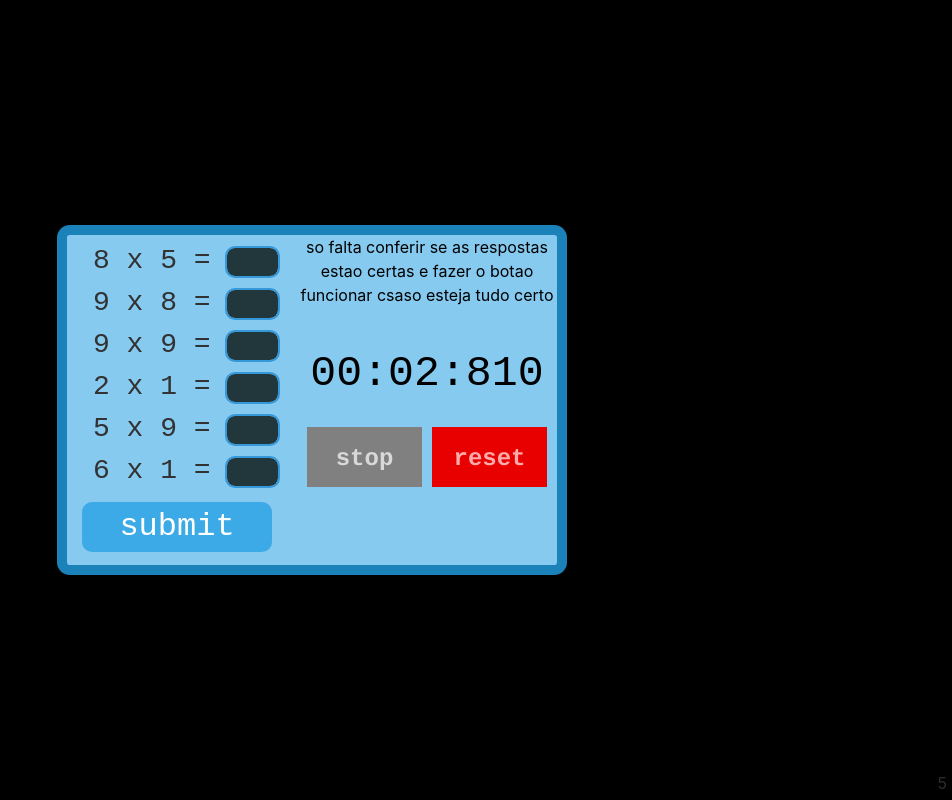
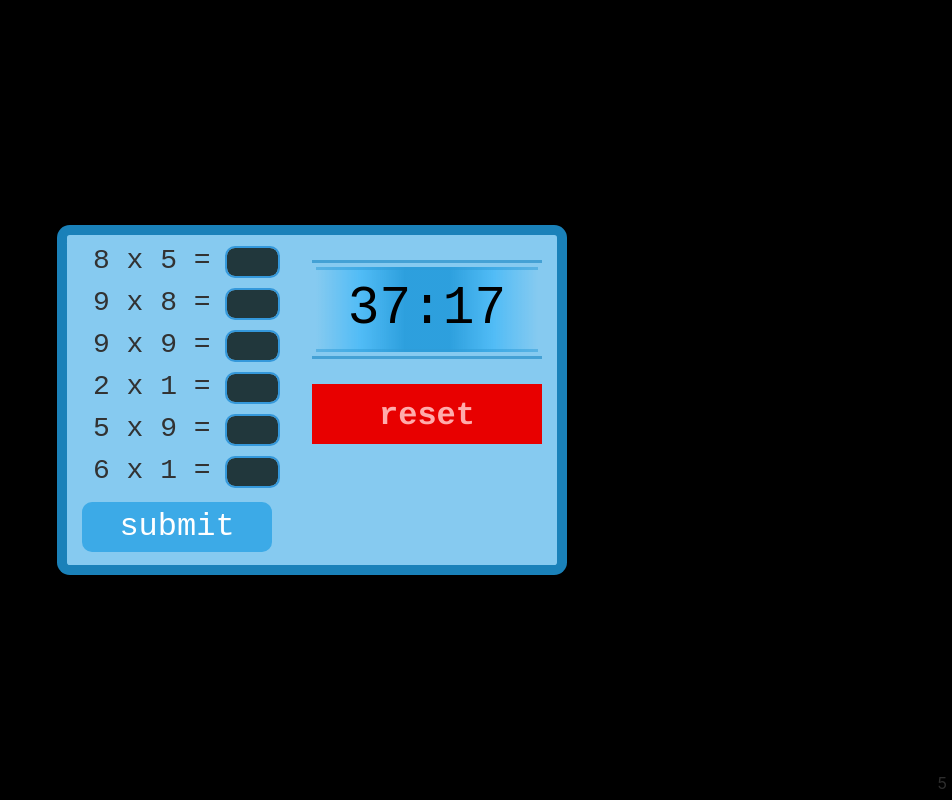
Before and after one commit to danielbaiadias18/descubra_me, a plain HTML site: page pagina5.html in a window 1280 px wide. Both pictures are taken after a click on the button "start". Shown: the whole page, without its empty margins (328-1280 px from the left). Drawn offline with nearby package versions, Linux system fonts and the light colour scheme; some packages are replaced by stand-ins of ours; a script that the page names is missing.

Commit message:
style na pagina 5 e style e javascript na pagina 3

```diff
--- a/css/pagina5.css
+++ b/css/pagina5.css
@@ -128,15 +128,25 @@ input::-webkit-inner-spin-button {
 }
 
 #contador {
+    width: 230px;
     text-align: center;
     font-family: 'Courier New', Courier;
-    padding-top: 35px;
+    border: 3px solid #047bbb80;
+    padding: 4px 0px;
+    border-left: none;
+    border-right: none;
+    margin: auto;
+    margin-top: 25px;
 }
 
 #cron {
-    font-size: 2.7em;
-    margin: 0px 10px;
-    border-radius: 5px;
+    width: 222px;
+    font-size: 3.3em;
+    border: 3px solid #2f9cd780;
+    border-left: none;
+    border-right: none;
+    margin: auto;
+    background-image: linear-gradient(to right, transparent ,#00a6ff65 , #008ad4a9 40% 60%, #00a6ff65 , transparent );
 
 }
 
@@ -144,17 +154,16 @@ input::-webkit-inner-spin-button {
     display: flex;
     justify-content: center;
     align-items: center;
-    margin-top: 20px;
+    margin-top: 25px;
 }
 
 #botaoStart,
-#botaoStop,
 #botaoReset {
-    width: 115px;
+    width: 230px;
     height: 60px;
     padding-top: 5px;
     color: white;
-    font-size: 1.5em;
+    font-size: 2em;
     font-family: Courier;
     font-weight: bold;
     transition-duration: .5s;
@@ -163,7 +172,6 @@ input::-webkit-inner-spin-button {
 
 #botaoStart {
     display: block;
-    margin-right: 5px;
     border: 2px solid green;
     color: rgb(132, 237, 132);
     background-color: green;
@@ -174,24 +182,11 @@ input::-webkit-inner-spin-button {
     background-color: rgba(0, 255, 0, 0.336);
 }
 
-#botaoStop {
-    background-color: gray;
-    display: none;
-    margin-right: 5px;
-    color: rgb(216, 216, 216);
-    border: 2px solid gray;
-}
-
-#botaoStop:hover {
-    color: gray;
-    background-color: rgba(176, 176, 176, 0.574);
-}
-
 #botaoReset {
     background-color: #e80000;
     border: 2px solid #e80000;
-    margin-left: 5px;
     color: rgb(255, 171, 171);
+    display: none;
 }
 
 #botaoReset:hover {
--- a/pagina5.html
+++ b/pagina5.html
@@ -21,93 +21,61 @@
             <div id="fundo">
                 <div id="contas">
                     <div id="blur">Click in start <br> to view</div>
-                    <div
-                    >
+                    <div>
                         <p id="i1"></p>
-                        <input
-                            type="number"
-                            onclick="submit()"
+                        <input type="number" onclick="submit()"
                             oninput="javascript:
-                            if (this.value.length > this.maxLength) this.value = this.  value.slice(0, this.maxLength);"
-                            type="number"
-                            maxlength="2"
-                            class="input"
-                        >
+                            if (this.value.length > this.maxLength) this.value = this.  value.slice(0, this.maxLength);" type="number" maxlength="2"
+                            class="input">
                     </div>
                     <div>
                         <p id="i2"></p>
-                        <input
-                            type="number"
-                            onclick="submit()"
+                        <input type="number" onclick="submit()"
                             oninput="javascript:
-                            if (this.value.length > this.maxLength) this.value = this.  value.slice(0, this.maxLength);"
-                            type="number"
-                            maxlength="2"
-                            class="input"
-                        >
+                            if (this.value.length > this.maxLength) this.value = this.  value.slice(0, this.maxLength);" type="number" maxlength="2"
+                            class="input">
                     </div>
                     <div>
                         <p id="i3"></p>
-                        <input
-                            type="number"
-                            onclick="submit()"
+                        <input type="number" onclick="submit()"
                             oninput="javascript:
-                            if (this.value.length > this.maxLength) this.value = this.  value.slice(0, this.maxLength);"
-                            type="number"
-                            maxlength="2"
-                            class="input"
-                        >
+                            if (this.value.length > this.maxLength) this.value = this.  value.slice(0, this.maxLength);" type="number" maxlength="2"
+                            class="input">
                     </div>
                     <div>
                         <p id="i4"></p>
-                        <input
-                            type="number"
-                            onclick="submit()"
+                        <input type="number" onclick="submit()"
                             oninput="javascript:
-                            if (this.value.length > this.maxLength) this.value = this.  value.slice(0, this.maxLength);"
-                            type="number"
-                            maxlength="2"
-                            class="input"
-                        >
+                            if (this.value.length > this.maxLength) this.value = this.  value.slice(0, this.maxLength);" type="number" maxlength="2"
+                            class="input">
                     </div>
                     <div>
                         <p id="i5"></p>
-                        <input
-                            type="number"
-                            onclick="submit()"
+                        <input type="number" onclick="submit()"
                             oninput="javascript:
-                            if (this.value.length > this.maxLength) this.value = this.  value.slice(0, this.maxLength);"
-                            type="number"
-                            maxlength="2"
-                            class="input"
-                        >
+                            if (this.value.length > this.maxLength) this.value = this.  value.slice(0, this.maxLength);" type="number" maxlength="2"
+                            class="input">
                     </div>
                     <div>
                         <p id="i6"></p>
-                        <input
-                            type="number"
-                            onclick="submit()"
+                        <input type="number" onclick="submit()"
                             oninput="javascript:
-                            if (this.value.length > this.maxLength) this.value = this.  value.slice(0, this.maxLength);"
-                            type="number"
-                            maxlength="2"
-                            class="input"
-                        >
+                            if (this.value.length > this.maxLength) this.value = this.  value.slice(0, this.maxLength);" type="number" maxlength="2"
+                            class="input">
                     </div>
                     </ul>
                     <button id="submit" onclick="submit()">submit</button>
 
                 </div>
                 <div id="cronometro">
-                    so falta conferir se as respostas estao certas e fazer o botao funcionar csaso esteja tudo certo
+
 
                     <div id="contador">
-                        <p id="cron">00:00:000</p>
+                        <p id="cron">40:00</p>
                     </div>
 
                     <div id="botoes">
                         <button id="botaoStart" onclick="start()">start</button>
-                        <button id="botaoStop" onclick="stop()">stop</button>
                         <button id="botaoReset" onclick="reset()">reset</button>
                     </div>
                 </div>
@@ -141,7 +109,6 @@
 
 <script>
     contas()
-
     function contas() {
         for (var num = 1; num <= 6; num++) {
 
@@ -169,30 +136,23 @@
 
     }
 
-    var seconds = 0;
-    var minutes = 0;
+    var seconds = 40;
     var milliseconds = 0;
 
     var interval
 
-    function extraZero(param) {
-        return param < 10 ? `0${param}` : param
+    function extraZero(num) {
+        return num < 10 ? `0${num}` : num
     }
 
-    function extraZero2(param) {
-        if (param < 10) {
-            return `00${param}`
-        } else if (param < 100) {
-            return `0${param}`
-        } else {
-            return param
-        }
+    function tiraZero(numComZero) {
+        return numComZero - 1
     }
 
     var btnStart = document.getElementById('botaoStart');
-    var btnStop = document.getElementById('botaoStop');
+    var btnReset = document.getElementById('botaoReset');
 
-    var troca = true;
+    // var troca = true;
 
     var blur = document.getElementById("blur");
 
@@ -201,12 +161,11 @@
         blur.style.animationFillMode = "forwards"
         blur.innerText = ""
 
-        timer()
         clearInterval(interval)
         interval = setInterval(timer, 10)
 
         btnStart.style.display = 'none'
-        btnStop.style.display = 'block'
+        btnReset.style.display = 'block'
     }
 
     // if (troca === true) {
@@ -225,54 +184,21 @@
     //     })
     // }
 
-    function stop() {
-        clearInterval(interval)
+    function reset() {
+        contas()
 
         blur.style.animation = ""
         blur.innerHTML = "Click in start <br> to view"
 
         btnStart.style.display = 'block'
-        btnStop.style.display = 'none'
-    }
-
-    // if (troca === true) {
-    //     document.addEventListener('keypress', function (evento) {
-
-    //         if (evento.keyCade === 32) {
-
-    //             const botaoSpace = document.querySelector('#botaoStop');
-
-    //             botaoSpace.click();
-
-    //             function stop() { }
-
-    //             troca = true;
-    //         }
-    //     })
-    // }
-    var input = document.getElementsByClassName('input')
-
-    function limpaInput() {
-        input.value = ""
-    }
-
-    function reset() {
-        contas()
-
-        blur.style.animation = ""
-        blur.innerHTML = "Click in start <br> to view"
-        limpaInput()
-
-        btnStart.style.display = 'block'
-        btnStop.style.display = 'none'
+        btnReset.style.display = 'none'
 
         clearInterval(interval)
 
-        seconds = 0
-        minutes = 0
-        milliseconds = 0
+        seconds = 40
+        milliseconds = 00
 
-        document.getElementById('cron').innerText = `00:00:000`
+        document.getElementById('cron').innerText = `40:00`
     }
 
     // document.addEventListener('keypress', function (evento) {
@@ -289,16 +215,9 @@
     // })
 
     function timer() {
-        if ((milliseconds += 10) == 1000) {
-            milliseconds = 0;
-            seconds++;
-        }
-        if (seconds == 60) {
-            seconds = 0;
-            minutes++;
-        }
-
-        if (minutes == 04 && seconds == 00 && milliseconds == 000) {
+        console.log(milliseconds)
+        console.log(seconds)
+        if (milliseconds == 0 && seconds == 0) {
             reset()
 
             Swal.fire({
@@ -320,7 +239,22 @@
             })
 
         }
-        document.getElementById('cron').innerText = `${extraZero(minutes)}:${extraZero(seconds)}:${extraZero2(milliseconds)}`
+
+        if (seconds == 40) {
+            seconds--
+            milliseconds = 100
+        }
+
+        if (milliseconds > 0) {
+            milliseconds -= 1
+        }
+
+        if (milliseconds == 1) {
+            seconds--;
+            milliseconds = 100
+        }
+
+        document.getElementById('cron').innerText = `${extraZero(seconds)}:${extraZero(tiraZero(milliseconds))}`
     }
 
 
```
Also changed, not shown: pagina3.html (+40 -1 lines).
